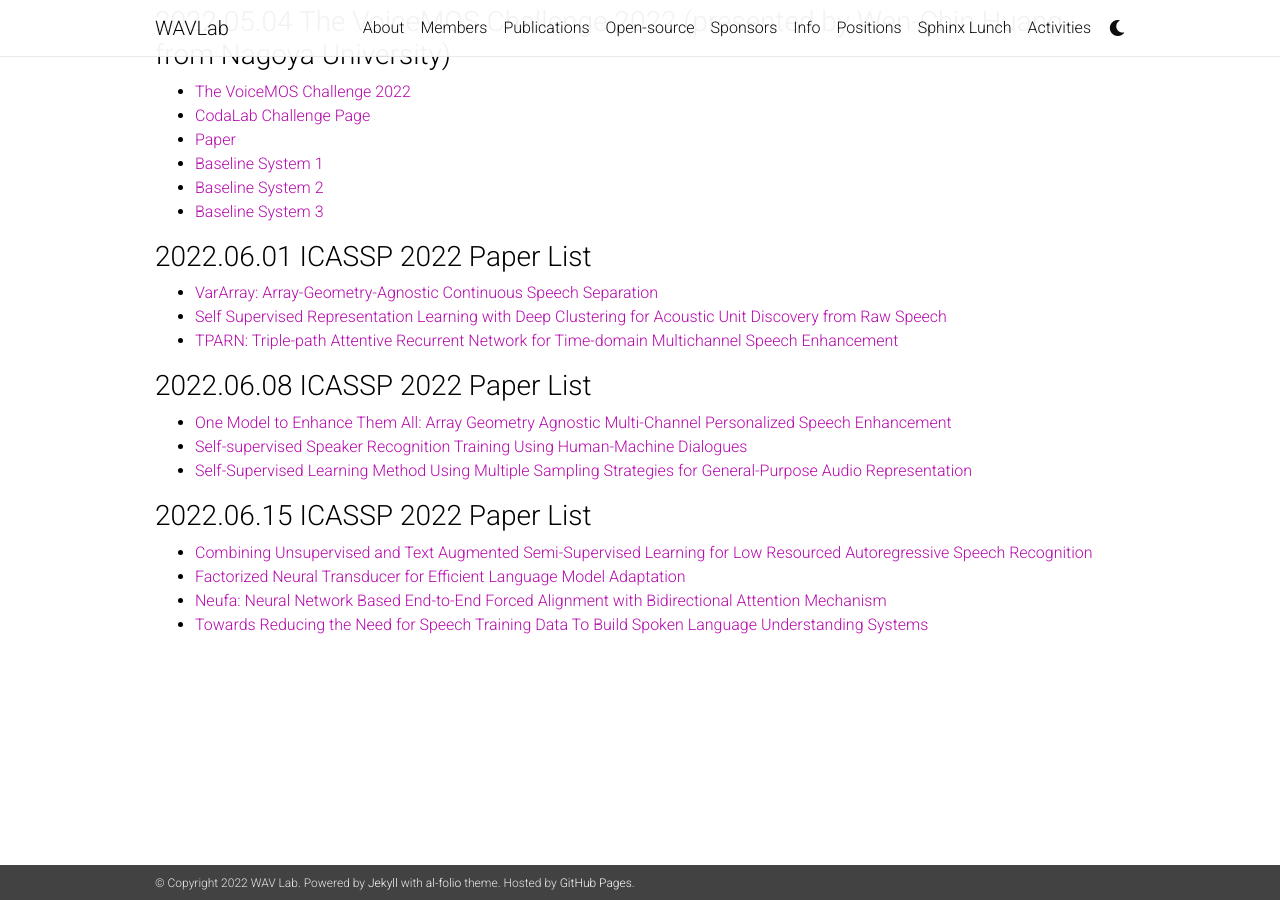
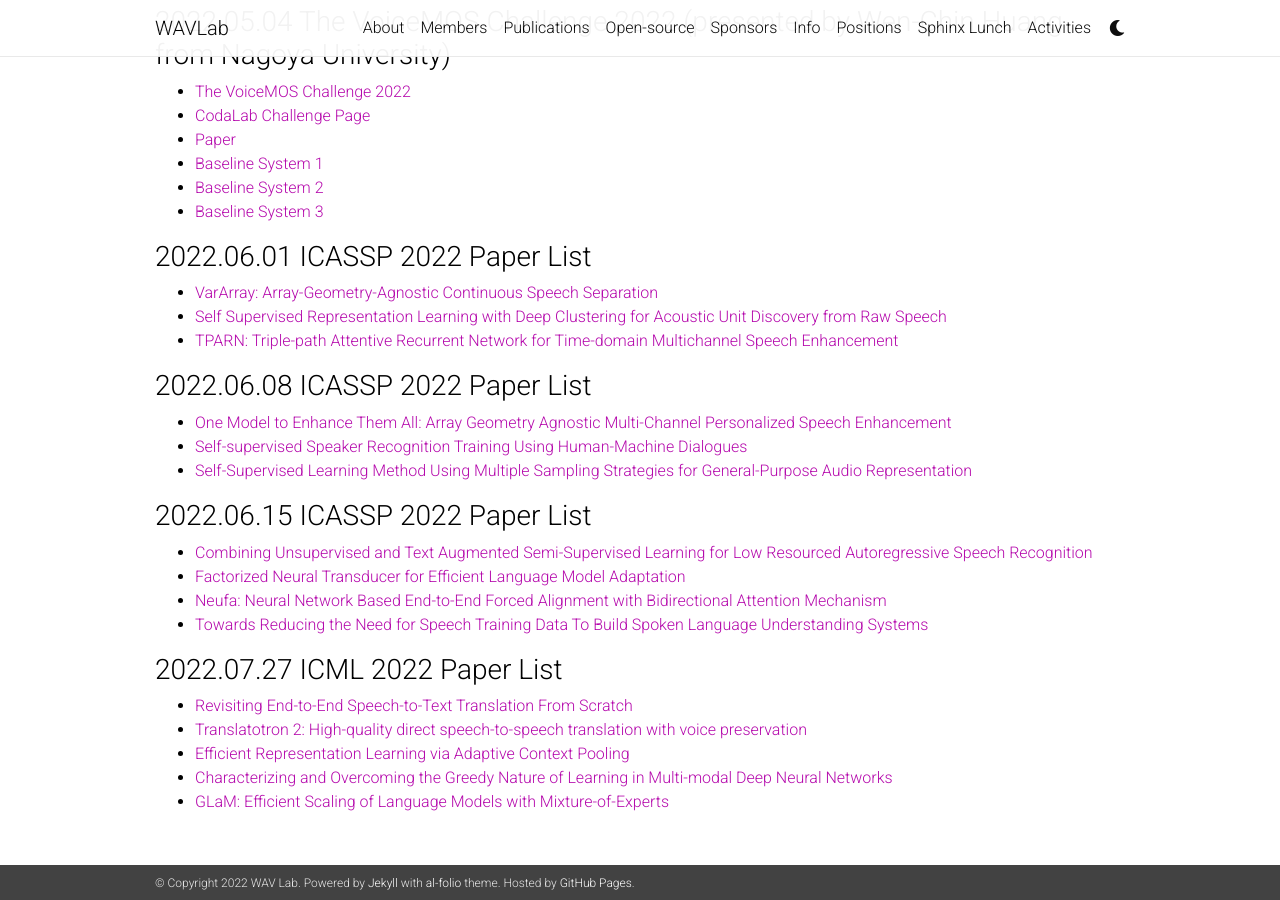
Before and after one commit to shinjiwlab/shinjiwlab.github.io, a Jekyll site: the page built from _posts/2022-12-31-reading-group.md, in a window 1280 px wide and 900 px high, scrolled down 1429 px. Built offline with Jekyll 4.4.1, drawn with Linux system fonts in a browser that asks for light colours; nearby versions of some CDN libraries; a style sheet for code colours, icons or effects is not loaded.

Commit message:
update reading group on July 27th, 2022

```diff
--- a/_posts/2022-12-31-reading-group.md
+++ b/_posts/2022-12-31-reading-group.md
@@ -76,3 +76,10 @@ comments: false
 - [Factorized Neural Transducer for Efficient Language Model Adaptation](https://arxiv.org/abs/2110.01500)
 - [Neufa: Neural Network Based End-to-End Forced Alignment with Bidirectional Attention Mechanism](https://arxiv.org/abs/2203.16838)
 - [Towards Reducing the Need for Speech Training Data To Build Spoken Language Understanding Systems](https://arxiv.org/abs/2203.00006)
+
+### 2022.07.27 ICML 2022 Paper List
+- [Revisiting End-to-End Speech-to-Text Translation From Scratch](https://proceedings.mlr.press/v162/zhang22i.html)
+- [Translatotron 2: High-quality direct speech-to-speech translation with voice preservation](https://proceedings.mlr.press/v162/jia22b.html)
+- [Efficient Representation Learning via Adaptive Context Pooling](https://proceedings.mlr.press/v162/huang22j.html)
+- [Characterizing and Overcoming the Greedy Nature of Learning in Multi-modal Deep Neural Networks](https://proceedings.mlr.press/v162/wu22d.html)
+- [GLaM: Efficient Scaling of Language Models with Mixture-of-Experts](https://proceedings.mlr.press/v162/du22c.html)
```
